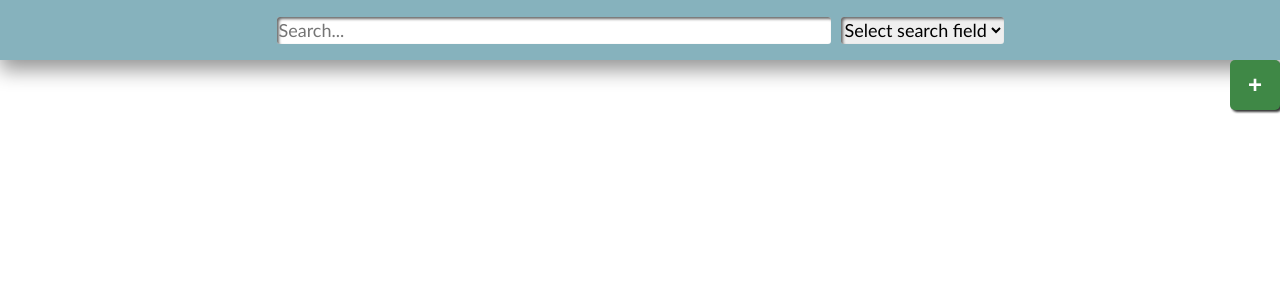
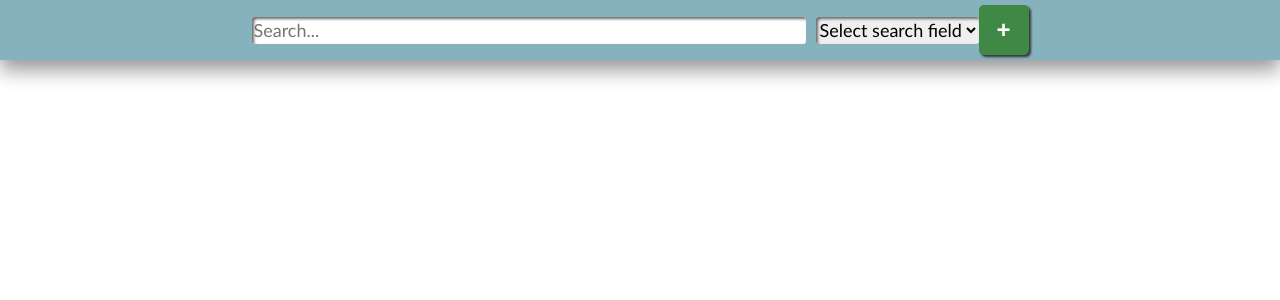
Before and after one commit to zain-711/First-vscode-project, a React (Create React App) app in the folder my-app/: page / in a window 1280 px wide. Shown: the top 300 px of the page. Built offline with nearby package versions, Linux system fonts and the light colour scheme.

Commit message:
restructuring

```diff
--- a/my-app/src/App.css
+++ b/my-app/src/App.css
@@ -1,36 +1,3 @@
-/* .EditBar {
-  display: flex;
-}
-.name {
-  height: 25px;
-  margin-right: 10px;
-  box-shadow: inset 2px 2px 3px rgb(105, 105, 105);
-  border: 0;
-  border-radius: 3px;
-  font-family: "Trebuchet MS", "Lucida Sans Unicode", "Lucida Grande",
-    "Lucida Sans", Arial, sans-serif;
-  font-size: large;
-}
-
-.price {
-  height: 25px;
-  margin-right: 10px;
-  box-shadow: inset 2px 2px 3px rgb(105, 105, 105);
-  border: 0;
-  border-radius: 3px;
-  font-family: "Trebuchet MS";
-  font-size: large;
-}
-
-#Categories {
-  height: 27px;
-  margin-right: 10px;
-  box-shadow: inset 2px 2px 3px rgb(105, 105, 105);
-  border: 0;
-  border-radius: 3px;
-  font-family: "Trebuchet MS";
-  font-size: large;
-} */
 .NavigationBar {
   display: flex;
   flex-direction: row;
@@ -43,12 +10,6 @@
   display: flex;
   justify-content: center;
   margin-left: 300px;
-}
-
-.AddComponent {
-  display: flex;
-  margin-left: 300px;
-  justify-content: flex-end;
 }
 
 /* .remove {
--- a/my-app/src/App.js
+++ b/my-app/src/App.js
@@ -1,9 +1,10 @@
-import React from "react";
+import React, { useState } from "react";
 import "./App.css";
 import SearchBar from "./SearchBar";
 import Add from "./AddBtn";
 
 function App() {
+  //state array
   return (
     <div>
       <div className="NavigationBar">
@@ -11,16 +12,15 @@ function App() {
         <br></br>
         <br></br>
         <SearchBar></SearchBar>
+        <Add></Add>
         <br></br>
         <br></br>
         <br></br>
-        {/* <button className="edit">✎</button> */}
-        {/* <button className="remove">X</button> */}
-      </div>
-      <div className="AddComponent">
-        <Add></Add>
       </div>
     </div>
   );
 }
 export default App;
+
+// "No reciepts" component
+// if array is empty return "No reciepts."(grey) and "Add a reciept here" (grey) under add button
```
